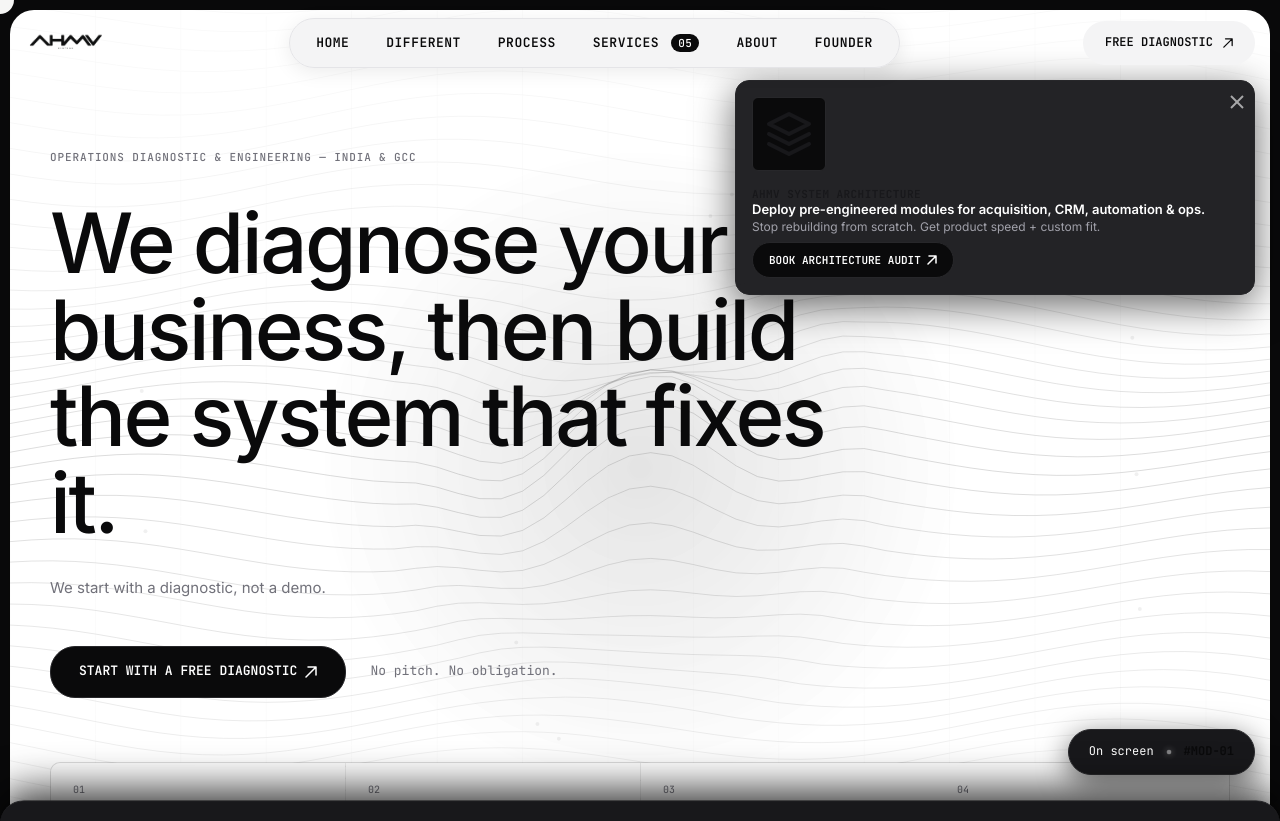
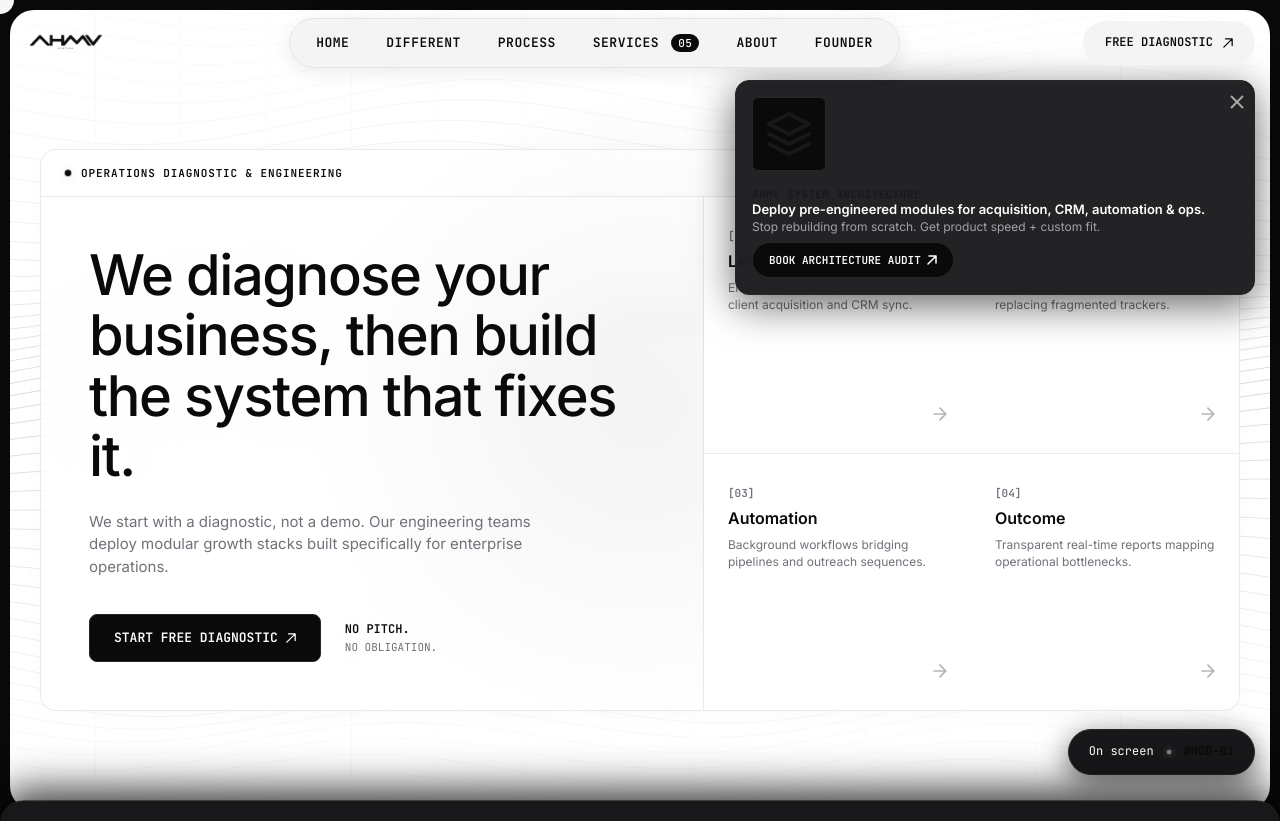
Before and after one commit to ahmvstudio-wq/AHMV-Systems, a React (Vite) app: page / in a window 1280 px wide. Shown: the top 821 px of the page. Built offline with nearby package versions, Linux system fonts and the light colour scheme.

Commit message:
Refactor hero section to a modular and minimal grid layout

```diff
--- a/src/components/HeroSection.jsx
+++ b/src/components/HeroSection.jsx
@@ -41,10 +41,26 @@ export default function HeroSection() {
   }, []);
 
   const stripItems = [
-    { num: '01', label: 'Lead Flow' },
-    { num: '02', label: 'Internal OS' },
-    { num: '03', label: 'Automation' },
-    { num: '04', label: 'Outcome' },
+    {
+      num: '01',
+      label: 'Lead Flow',
+      desc: 'Engineered channels for automated client acquisition and CRM sync.'
+    },
+    {
+      num: '02',
+      label: 'Internal OS',
+      desc: 'Unified operations workspace replacing fragmented trackers.'
+    },
+    {
+      num: '03',
+      label: 'Automation',
+      desc: 'Background workflows bridging pipelines and outreach sequences.'
+    },
+    {
+      num: '04',
+      label: 'Outcome',
+      desc: 'Transparent real-time reports mapping operational bottlenecks.'
+    },
   ];
 
   return (
@@ -57,7 +73,7 @@ export default function HeroSection() {
         display: 'flex',
         flexDirection: 'column',
         justifyContent: 'center',
-        padding: '140px 40px 80px',
+        padding: '120px 24px 80px',
         overflow: 'hidden',
       }}
     >
@@ -72,7 +88,7 @@ export default function HeroSection() {
           width: '700px',
           height: '700px',
           borderRadius: '50%',
-          background: 'radial-gradient(circle, rgba(0,0,0,0.05) 0%, transparent 70%)',
+          background: 'radial-gradient(circle, rgba(0,0,0,0.04) 0%, transparent 70%)',
           top: '50%', left: '50%',
           transform: 'translate(-50%,-50%)',
           pointerEvents: 'none',
@@ -80,35 +96,55 @@ export default function HeroSection() {
         }}
       />
 
-      {/* Content */}
-      <div style={{ position: 'relative', zIndex: 2, maxWidth: '1200px', margin: '0 auto', width: '100%' }}>
+      {/* Content Grid Container */}
+      <div className="hero-grid-container">
 
-        <p
-          ref={eyebrowRef}
+        {/* Header Bar */}
+        <div ref={eyebrowRef} className="hero-grid-header">
+          <div style={{ display: 'flex', alignItems: 'center', gap: '10px' }}>
+            <span className="hero-pulse-dot" />
+            <span
+              style={{
+                fontFamily: 'var(--font-mono)',
+                fontSize: '11px',
+                fontWeight: 600,
+                letterSpacing: '0.08em',
+                textTransform: 'uppercase',
+                color: 'var(--mwg2-black)',
+              }}
+            >
+              Operations Diagnostic & Engineering
+            </span>
+          </div>
+          <span
             style={{
               fontFamily: 'var(--font-mono)',
               fontSize: '11px',
               fontWeight: 500,
               letterSpacing: '0.08em',
+              color: 'var(--mwg2-grey)',
               textTransform: 'uppercase',
-            color: 'var(--mwg2-grey)',
-            marginBottom: '36px',
             }}
           >
-          Operations Diagnostic & Engineering — India & GCC
-        </p>
+            India & GCC // Region-01
+          </span>
+        </div>
 
+        {/* Grid Body */}
+        <div className="hero-grid-body">
+
+          {/* Left Column: Heading and CTAs */}
+          <div className="hero-grid-left">
             <h2
               ref={headRef}
               style={{
                 fontFamily: 'var(--font-grotesk)',
-            fontSize: 'clamp(40px, 6.5vw, 96px)',
+                fontSize: 'clamp(32px, 4.5vw, 56px)',
                 fontWeight: 500,
-            letterSpacing: '-0.03em',
-            lineHeight: 1.04,
+                letterSpacing: '-0.025em',
+                lineHeight: 1.08,
                 color: 'var(--mwg2-black)',
-            maxWidth: '860px',
-            marginBottom: '32px',
+                marginBottom: '24px',
                 willChange: 'clip-path',
               }}
             >
@@ -119,68 +155,100 @@ export default function HeroSection() {
               ref={subRef}
               style={{
                 fontSize: '15px',
+                lineHeight: '1.5',
                 color: 'var(--mwg2-grey)',
-            marginBottom: '48px',
+                marginBottom: '36px',
+                fontWeight: 400,
+                maxWidth: '480px',
+              }}
+            >
+              We start with a diagnostic, not a demo. Our engineering teams deploy modular growth stacks built specifically for enterprise operations.
+            </p>
+
+            <div
+              ref={ctaRef}
+              style={{
+                display: 'flex',
+                alignItems: 'center',
+                gap: '24px',
+                flexWrap: 'wrap',
+              }}
+            >
+              <a
+                href="#diagnostic"
+                className="cta-main cta-main3"
+                style={{ height: '48px', padding: '0 24px', display: 'inline-flex', alignItems: 'center', gap: '8px', borderRadius: '8px' }}
+              >
+                Start Free Diagnostic
+                <svg width="10" height="10" viewBox="0 0 12 12" fill="none">
+                  <path d="M1 11L11 1M11 1H3M11 1V9" stroke="currentColor" strokeWidth="1.5" strokeLinecap="round" strokeLinejoin="round" />
+                </svg>
+              </a>
+              <div style={{ display: 'flex', flexDirection: 'column', gap: '2px' }}>
+                <span style={{ fontSize: '12px', fontWeight: 600, color: 'var(--mwg2-black)', fontFamily: 'var(--font-mono)' }}>
+                  NO PITCH.
+                </span>
+                <span style={{ fontSize: '11px', color: 'var(--mwg2-grey)', fontFamily: 'var(--font-mono)' }}>
+                  NO OBLIGATION.
+                </span>
+              </div>
+            </div>
+          </div>
+
+          {/* Right Column: Grid Modules */}
+          <div ref={stripRef} className="hero-grid-right">
+            {stripItems.map((item) => (
+              <div
+                key={item.num}
+                className="hero-module-card"
+                data-tilt
+              >
+                <div>
+                  <span
+                    style={{
+                      display: 'block',
+                      fontSize: '11px',
+                      fontFamily: 'var(--font-mono)',
+                      color: 'var(--mwg2-grey)',
+                      marginBottom: '8px',
+                      fontWeight: 600,
+                    }}
+                  >
+                    [{item.num}]
+                  </span>
+                  <span
+                    style={{
+                      display: 'block',
+                      fontSize: '16px',
+                      fontWeight: 600,
+                      color: 'var(--mwg2-black)',
+                      marginBottom: '8px',
+                    }}
+                  >
+                    {item.label}
+                  </span>
+                  <span
+                    style={{
+                      display: 'block',
+                      fontSize: '12px',
+                      color: 'var(--mwg2-grey)',
+                      lineHeight: '1.4',
                       fontWeight: 400,
                     }}
                   >
-          We start with a diagnostic, not a demo.
-        </p>
-
-        <div ref={ctaRef} style={{ display: 'flex', alignItems: 'center', gap: '24px', flexWrap: 'wrap' }}>
-          <a
-            href="#diagnostic"
-            className="cta-main cta-main3"
-            style={{ height: '52px', padding: '0 28px', display: 'inline-flex', alignItems: 'center', gap: '8px' }}
-          >
-            Start With a Free Diagnostic
-            <svg width="12" height="12" viewBox="0 0 12 12" fill="none">
-              <path d="M1 11L11 1M11 1H3M11 1V9" stroke="currentColor" strokeWidth="1.5" strokeLinecap="round" strokeLinejoin="round" />
-            </svg>
-          </a>
-          <span style={{ fontSize: '13px', color: 'var(--mwg2-grey)', fontFamily: 'var(--font-mono)' }}>
-            No pitch. No obligation.
+                    {item.desc}
                   </span>
                 </div>
+                <div style={{ display: 'flex', justifyContent: 'flex-end', marginTop: '16px' }}>
+                  <svg width="14" height="14" viewBox="0 0 12 12" fill="none" style={{ opacity: 0.3, transition: 'all 0.3s cubic-bezier(0.22, 1, 0.36, 1)', color: 'var(--mwg2-black)' }}>
+                    <path d="M1 6H11M11 6L6 1M11 6L6 11" stroke="currentColor" strokeWidth="1.5" strokeLinecap="round" strokeLinejoin="round" />
+                  </svg>
+                </div>
+              </div>
+            ))}
           </div>
 
-      {/* Architecture strip */}
-      <div
-        ref={stripRef}
-        style={{
-          position: 'relative', zIndex: 2,
-          maxWidth: '1200px', margin: '64px auto 0',
-          width: '100%',
-          display: 'grid',
-          gridTemplateColumns: 'repeat(4, 1fr)',
-          gap: '1px',
-          background: 'rgba(0,0,0,0.07)',
-          border: '1px solid rgba(0,0,0,0.07)',
-          borderRadius: '10px',
-          overflow: 'hidden',
-        }}
-      >
-        {stripItems.map((item) => (
-          <div
-            key={item.num}
-            data-tilt
-            style={{
-              background: '#FFF',
-              padding: '20px 22px',
-              cursor: 'default',
-              transition: 'background 0.2s ease',
-            }}
-            onMouseEnter={e => { e.currentTarget.style.background = '#F4F4F5'; }}
-            onMouseLeave={e => { e.currentTarget.style.background = '#FFF'; }}
-          >
-            <span style={{ display: 'block', fontSize: '10px', fontFamily: 'var(--font-mono)', color: 'var(--mwg2-grey)', marginBottom: '5px' }}>
-              {item.num}
-            </span>
-            <span style={{ fontSize: '13px', fontWeight: 500, color: 'var(--mwg2-black)' }}>
-              {item.label}
-            </span>
         </div>
-        ))}
       </div>
     </section>
   );
--- a/src/index.css
+++ b/src/index.css
@@ -1216,3 +1216,142 @@ footer .bottom {
   box-shadow: 0 0 10px #FFFFFF;
   animation: diodePulse 1.5s infinite ease-in-out;
 }
+
+/* --- MODULAR HERO GRID SYSTEM --- */
+.hero-grid-container {
+  position: relative;
+  z-index: 2;
+  max-width: 1200px;
+  margin: 0 auto;
+  width: 100%;
+  display: flex;
+  flex-direction: column;
+  border: 1px solid rgba(0, 0, 0, 0.08);
+  border-radius: 16px;
+  background: rgba(255, 255, 255, 0.55);
+  backdrop-filter: blur(12px);
+  -webkit-backdrop-filter: blur(12px);
+  overflow: hidden;
+  box-shadow: 0 4px 24px rgba(0, 0, 0, 0.02);
+}
+
+.hero-grid-header {
+  display: flex;
+  justify-content: space-between;
+  align-items: center;
+  padding: 16px 24px;
+  border-bottom: 1px solid rgba(0, 0, 0, 0.08);
+  flex-wrap: wrap;
+  gap: 12px;
+}
+
+.hero-grid-body {
+  display: flex;
+  flex-direction: row;
+  width: 100%;
+}
+
+.hero-grid-left {
+  flex: 1.2 1 500px;
+  padding: 48px;
+  display: flex;
+  flex-direction: column;
+  justify-content: center;
+  border-right: 1px solid rgba(0, 0, 0, 0.08);
+}
+
+.hero-grid-right {
+  flex: 1 1 400px;
+  display: grid;
+  grid-template-columns: 1fr 1fr;
+  background: rgba(0, 0, 0, 0.01);
+}
+
+.hero-module-card {
+  padding: 32px 24px;
+  display: flex;
+  flex-direction: column;
+  justify-content: space-between;
+  background: #FFF;
+  cursor: pointer;
+  transition: all 0.3s cubic-bezier(0.22, 1, 0.36, 1);
+  border-right: 1px solid rgba(0, 0, 0, 0.08);
+  border-bottom: 1px solid rgba(0, 0, 0, 0.08);
+  text-align: left;
+}
+
+/* Remove borders on outer grid edges */
+.hero-module-card:nth-child(2n) {
+  border-right: none;
+}
+.hero-module-card:nth-child(n+3) {
+  border-bottom: none;
+}
+
+.hero-module-card:hover {
+  background: #F9F9FB !important;
+}
+
+.hero-module-card:hover svg {
+  transform: translateX(4px);
+  opacity: 0.8 !important;
+}
+
+.hero-pulse-dot {
+  display: inline-block;
+  width: 6px;
+  height: 6px;
+  border-radius: 50%;
+  background-color: var(--mwg2-black);
+  box-shadow: 0 0 6px var(--mwg2-black);
+  animation: heroPulse 2s infinite ease-in-out;
+}
+
+@keyframes heroPulse {
+  0% {
+    transform: scale(0.9);
+    opacity: 0.5;
+  }
+  50% {
+    transform: scale(1.1);
+    opacity: 1;
+    box-shadow: 0 0 10px rgba(0, 0, 0, 0.2);
+  }
+  100% {
+    transform: scale(0.9);
+    opacity: 0.5;
+  }
+}
+
+/* Mobile Responsiveness */
+@media (max-width: 1024px) {
+  .hero-grid-body {
+    flex-direction: column;
+  }
+  .hero-grid-left {
+    border-right: none;
+    border-bottom: 1px solid rgba(0, 0, 0, 0.08);
+    padding: 36px 24px;
+  }
+  .hero-grid-right {
+    grid-template-columns: 1fr 1fr;
+  }
+}
+
+@media (max-width: 640px) {
+  .hero-grid-right {
+    grid-template-columns: 1fr;
+  }
+  .hero-module-card {
+    border-right: none;
+  }
+  .hero-module-card:nth-child(2n) {
+    border-right: none;
+  }
+  .hero-module-card:not(:last-child) {
+    border-bottom: 1px solid rgba(0, 0, 0, 0.08);
+  }
+  .hero-module-card:last-child {
+    border-bottom: none;
+  }
+}
```
Lines whose indentation alone changed are shown as unchanged.
